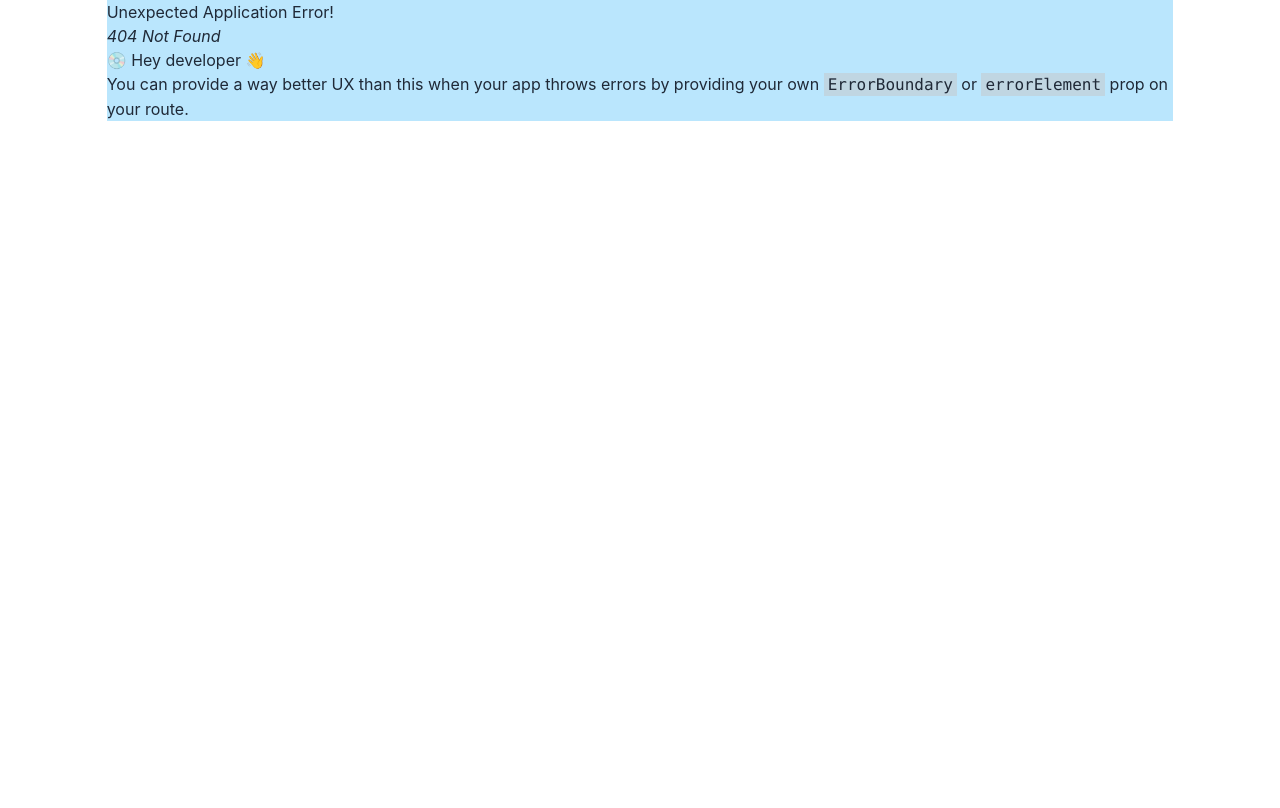
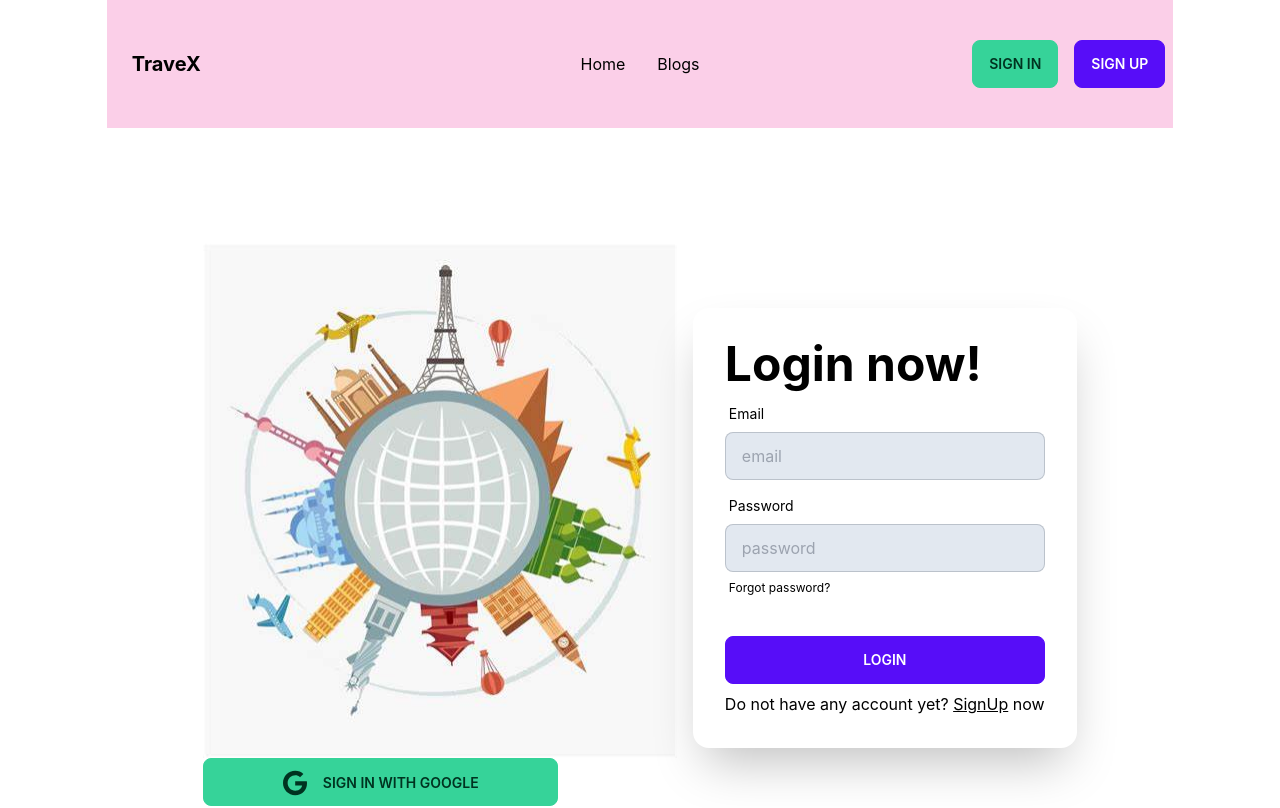
Before and after one commit to LabibaMashiat/TraveX-Client, a React (Create React App) app: page /login in a window 1280 px wide. Before the commit this address had no page. Shown: the top 808 px of the page. Built offline with nearby package versions, Linux system fonts and the light colour scheme.

Commit message:
frontEnd-signInUp done

```diff
--- a/package.json
+++ b/package.json
@@ -8,6 +8,7 @@
     "@testing-library/react": "^13.4.0",
     "@testing-library/user-event": "^13.5.0",
     "daisyui": "^2.39.0",
+    "firebase": "^9.13.0",
     "heroicons-react": "^1.4.1",
     "react": "^18.2.0",
     "react-dom": "^18.2.0",
--- /dev/null
+++ b/src/Paths/Login/Login.js
@@ -0,0 +1,57 @@
+import React from 'react';
+import { Link } from 'react-router-dom';
+import img1 from '../../images-11/SignInUp/login.jpg';
+import { FaGoogle} from 'react-icons/fa';
+
+const Login = () => {
+    const handleLogin=event=>{
+        event.preventDefault();
+        const form =event.target;
+        const email=form.email.value;
+        const password=form.password.value;
+        console.log(email,password);
+    }
+    return (
+        <div className="hero min-h-screen bg-white">
+  <div className="hero-content flex-col md:flex-row">
+    <div className="text-center lg:text-left">
+
+      <img src={img1} alt="" />
+      <div>
+      <button className="btn btn-success w-3/4 mx-auto">
+        <FaGoogle className='mr-4 h-12 w-6'></FaGoogle>
+        Sign In with Google
+      </button>
+      </div>
+    </div>
+    <div className="card flex-shrink-0 w-full max-w-sm shadow-2xl bg-white">
+      <form onSubmit={handleLogin} className="card-body">
+      <h1 className="text-5xl font-bold text-black">Login now!</h1>
+        <div className="form-control">
+          <label className="label">
+            <span className="label-text text-black">Email</span>
+          </label>
+          <input name='email' type="email" placeholder="email" className="input input-bordered bg-slate-200"required />
+        </div>
+        <div className="form-control">
+          <label className="label">
+            <span className="label-text text-black">Password</span>
+          </label>
+          <input name='password' type="password" placeholder="password" className="input input-bordered bg-slate-200" required />
+          <label className="label">
+            <a href="#" className="label-text-alt link link-hover text-black">Forgot password?</a>
+          </label>
+        </div>
+        <div className="form-control mt-6">
+          <button type='submit' className="btn btn-primary">Login</button>
+        </div>
+        <h1 className='text-black font-semi-bold'>Do not have any account yet? <Link to='/signUp'><u>SignUp</u></Link> now</h1>
+      </form>
+
+    </div>
+  </div>
+</div>
+    );
+};
+
+export default Login;
--- /dev/null
+++ b/src/Paths/SignUp/SignUp.js
@@ -0,0 +1,53 @@
+import React from 'react';
+import { Link } from 'react-router-dom';
+import img1 from '../../images-11/SignInUp/login.jpg';
+
+const SignUp = () => {
+    const handleSignUp=event=>{
+        event.preventDefault();
+        const form =event.target;
+        const email=form.email.value;
+        const password=form.password.value;
+        console.log(email,password);
+    }
+    return (
+        <div className="hero min-h-screen bg-white">
+        <div className="hero-content flex-col md:flex-row">
+          <div className="text-center lg:text-left">
+
+            <img src={img1} alt="" />
+          </div>
+          <div className="card flex-shrink-0 w-full max-w-sm shadow-2xl bg-white">
+            <form onSubmit={handleSignUp} className="card-body">
+            <h1 className="text-5xl font-bold text-black">SignUp</h1>
+              <div className="form-control">
+                <label className="label">
+                  <span className="label-text text-black">Name</span>
+                </label>
+                <input name='text' type="text" placeholder="name" className="input input-bordered bg-slate-200" required/>
+              </div>
+              <div className="form-control">
+                <label className="label">
+                  <span className="label-text text-black">Email</span>
+                </label>
+                <input name='email' type="email" placeholder="email" className="input input-bordered bg-slate-200" required/>
+              </div>
+              <div className="form-control">
+                <label className="label">
+                  <span className="label-text text-black">Password</span>
+                </label>
+                <input name='password' type="password" placeholder="password" className="input input-bordered bg-slate-200" required/>
+              </div>
+              <div className="form-control mt-6">
+                <button type='submit' className="btn btn-primary">SignUp</button>
+              </div>
+              <h1 className='text-black font-semi-bold'>Already have an account? <Link to='/signUp'><u>Login</u></Link></h1>
+            </form>
+
+          </div>
+        </div>
+      </div>
+    );
+};
+
+export default SignUp;
--- a/src/Shared/Header/Header.js
+++ b/src/Shared/Header/Header.js
@@ -15,8 +15,8 @@ const Header = () => {
     </ul>
   </div>
   <div className="navbar-end">
-    <Link className="btn btn-success mx-4">Sign in</Link>
-    <Link className="btn btn-primary">Sign up</Link>
+    <Link to='/login' className="btn btn-success mx-4">Sign in</Link>
+    <Link to='/signUp' className="btn btn-primary">Sign up</Link>
   </div>
 </div>
     );
--- /dev/null
+++ b/src/firebase/firebase.config.js
@@ -0,0 +1,18 @@
+// Import the functions you need from the SDKs you need
+import { initializeApp } from "firebase/app";
+// TODO: Add SDKs for Firebase products that you want to use
+// https://firebase.google.com/docs/web/setup#available-libraries
+
+// Your web app's Firebase configuration
+const firebaseConfig = {
+  apiKey: process.env.REACT_APP_apiKey,
+  authDomain: process.env.REACT_APP_authDomain,
+  projectId: process.env.REACT_APP_projectId,
+  storageBucket: process.env.REACT_APP_storageBucket,
+  messagingSenderId: process.env.REACT_APP_messagingSenderId,
+  appId: process.env.REACT_APP_appId
+};
+
+// Initialize Firebase
+const app = initializeApp(firebaseConfig);
+export default app;
```
Also changed, not shown: src/Router/Routes/Routes.js (+10 -0 lines), src/images-11/SignInUp/login.jpg (added), 1 other file (tests, documents, lock files or other folders).
